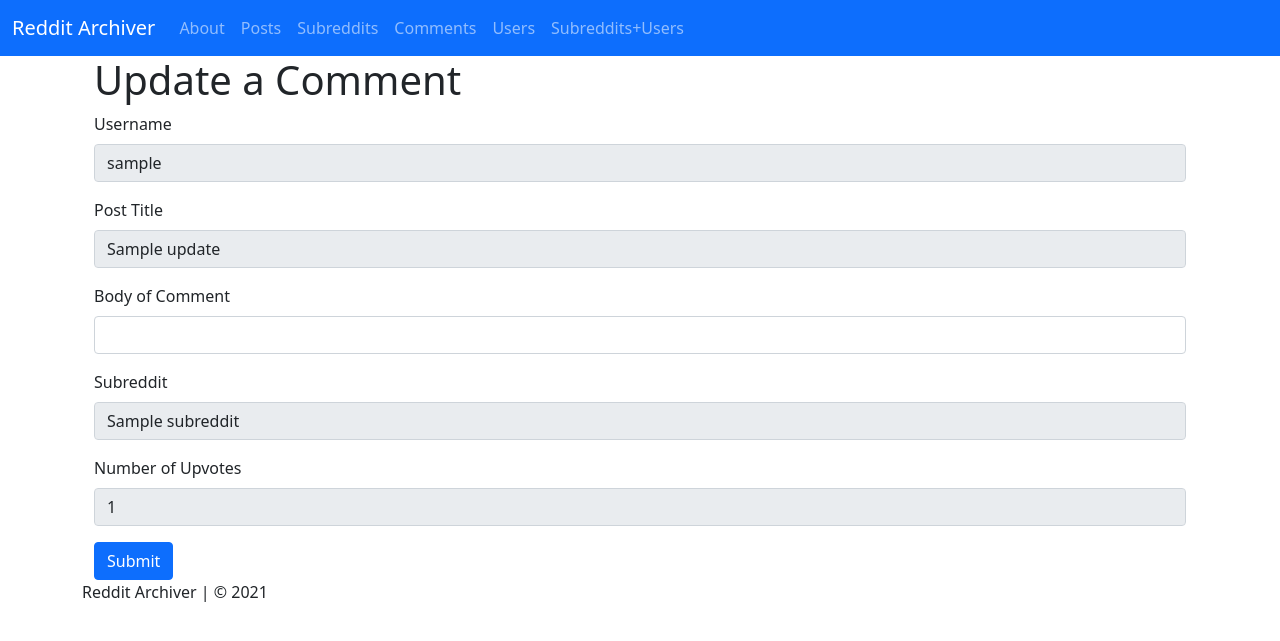
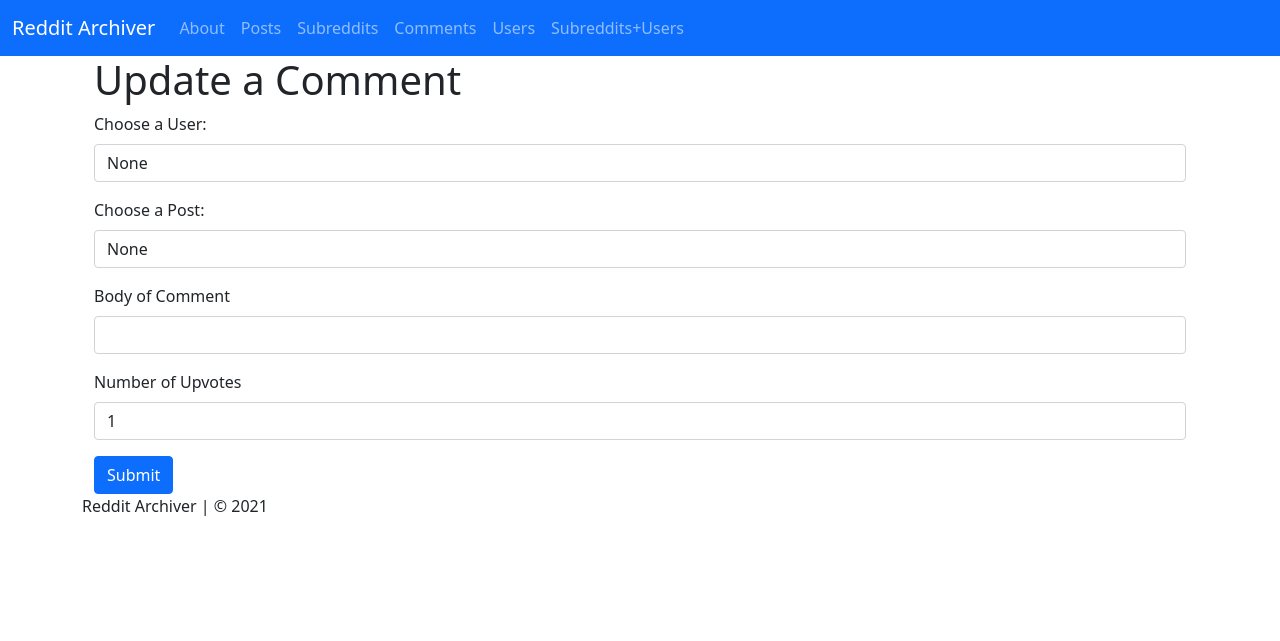
Before and after one commit to jaredtconnor/Reddit-Archiver, a Flask app: template templates/update_comments.html in a window 1280 px wide. Shown: the top 641 px of the page. Run offline with Flask 2, Linux system fonts and the light colour scheme; the template is opened without the code that fills it: most values are stand-ins (such as "Sample title", 1, 10 or a date in 2020).

Commit message:
Added NULLable relationships for Comments

```diff
--- a/app.py
+++ b/app.py
@@ -270,11 +270,14 @@ def update_comments():
         'updated': request.form.get('updated')
     }
 
+    post_data = db.read_posts()
+    user_data = db.read_users()
+
     if update_data['updated'] == "0":
         if ' ' in update_data['date']:
             i = update_data['date'].find(' ')
             update_data['date'] = update_data['date'][:i]
-        return render_template("update_comments.html", update_data=update_data)
+        return render_template("update_comments.html", update_data=update_data, post_data=post_data, user_data=user_data)
 
     else:
         db.update_comments(update_data)
--- a/templates/comments.html
+++ b/templates/comments.html
@@ -7,6 +7,7 @@
     <div class="mb-3">
       <label for="post_title" class="form-label">Choose a Post:</label>
       <select class="form-control" id="post_title" name="post_title">
+        <option value="NULL">None</option>
         {% for row in post_data %}
         <option value="{{ row['title'] }}">{{ row['title'] }}</option>
         {% endfor %}
@@ -15,6 +16,7 @@
     <div class="mb-3">
       <label for="username" class="form-label">Choose a User:</label>
       <select class="form-control" id="username" name="username">
+        <option value="NULL">None</option>
         {% for row in user_data %}
         <option value="{{ row['username'] }}">{{ row['username'] }}</option>
         {% endfor %}
--- a/templates/update_comments.html
+++ b/templates/update_comments.html
@@ -6,27 +6,31 @@
   {% if update_data != 0 %}
   <form action="{{ url_for('update_comments') }}" method="POST">
     <div class="mb-3">
-      <label for="comment_username" class="form-label">Username</label>
-      <input type="text" class="form-control" id="comment_username" name="comment_username"
-        value="{{ update_data['username'] }}" readonly>
+      <label for="comment_username" class="form-label">Choose a User:</label>
+      <select class="form-control" id="comment_username" name="comment_username">
+        <option value="NULL">None</option>
+        {% for row in user_data %}
+        <option value="{{ row['username'] }}">{{ row['username'] }}</option>
+        {% endfor %}
+      </select>
     </div>
     <div class="mb-3">
-      <label for="title" class="form-label">Post Title</label>
-      <input type="text" class="form-control" id="title" name="title" value="{{ update_data['post_title'] }}" readonly>
+      <label for="title" class="form-label">Choose a Post:</label>
+      <select class="form-control" id="title" name="title">
+        <option value="NULL">None</option>
+        {% for row in post_data %}
+        <option value="{{ row['title'] }}">{{ row['title'] }}</option>
+        {% endfor %}
+      </select>
     </div>
     <div class="mb-3">
       <label for="body" class="form-label">Body of Comment</label>
       <input type="text" class="form-control" id="body" name="body" required>
     </div>
     <div class="mb-3">
-      <label for="subredditName" class="form-label">Subreddit</label>
-      <input type="text" class="form-control" id="subredditName" name="subredditName"
-        value="{{ update_data['subreddit'] }}" readonly>
-    </div>
-    <div class="mb-3">
       <label for="numUpvotes" class="form-label">Number of Upvotes</label>
       <input type="number" class="form-control" id="numUpvotes" name="numUpvotes"
-        value="{{ update_data['num_upvotes'] }}" readonly>
+        value="{{ update_data['num_upvotes'] }}" required>
     </div>
     <input type="hidden" id="commentID" name="commentID" value="{{ update_data['commentID'] }}">
     <input type="hidden" id="updated" name="updated" value="1">
```
